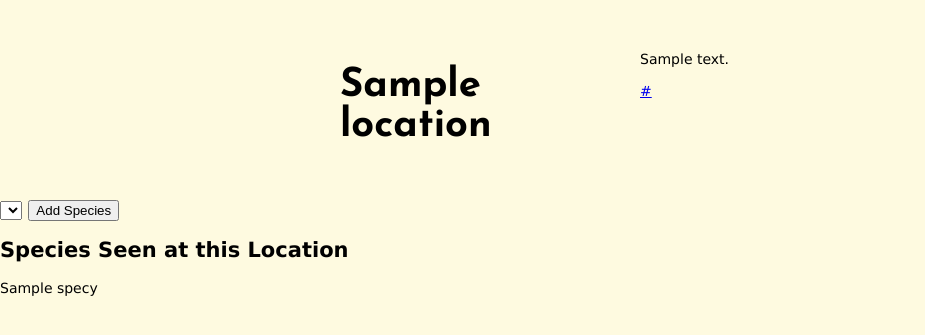
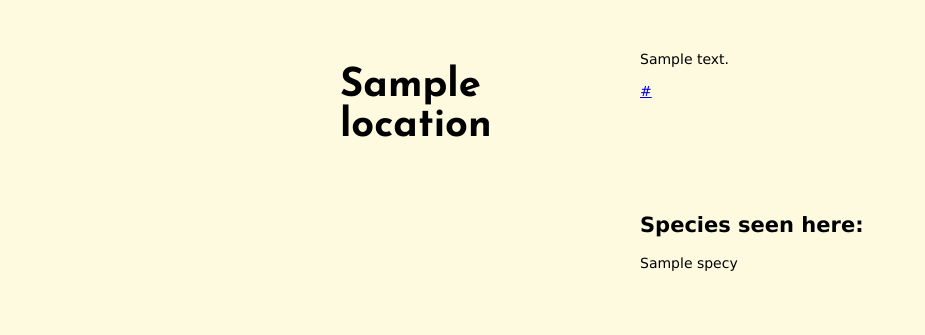
Before and after one commit to pauljburgess/wildlife-locator, a Node server app: page /locations/600000000000000000000001 in a window 1280 px wide. Shown: the part 139-474 px from the top of the page, without its empty margins (0-925 px from the left). Run offline with Node 20, Linux system fonts and the light colour scheme; tables that the repository leaves empty hold one stand-in row (values such as "Sample post"); lists and menus that the app fills with data are empty; some libraries are stand-ins or nearby versions.

Commit message:
Style 'species seen' section

```diff
--- a/public/stylesheets/style.css
+++ b/public/stylesheets/style.css
@@ -90,6 +90,7 @@ form {
   grid-template-rows: auto;
   grid-template-areas:
   "header header header details details details"
+  ". . .  species species species "
   ;
 
 }
@@ -105,3 +106,7 @@ form {
   grid-area: details;
   padding-top: 35px;
 }
+
+#species-seen {
+  grid-area: species;
+}
--- a/views/locations/show.ejs
+++ b/views/locations/show.ejs
@@ -12,26 +12,25 @@
                     <%= location.website %>
                 </a>
         </div>
-    </section>
 
-    <!-- The form below is nearly identical to the Add Performer one from Mongoose Movies -->
-    <section>
+
+        <!-- Some of the below code is nearly identical to some from Mongoose Movies -->
+        <section id="species-seen">
+           <% if (user) {%>
             <form action="/locations/<%= location._id %>/species" method="POST">
                 <select name="speciesId">
-                <%- species.map(s =>
+                    <%- species.map(s=>
                         `<option value="${s._id}">${s.name}</option>`
                         ).join('') %>
                 </select>
                 <button type="submit">Add Species</button>
             </form>
-    </section>
+            <% } %>
+            <h2>Species seen here:</h2>
 
-    <section>
-        <h2>Species Seen at this Location</h2>
-
-        <%- location.wildlife.map(s =>
+            <%- location.wildlife.map(s=>
                 `<div>${s.name}</div>`
                 ).join('') %>
         </section>
-
+    </section>
     <%- include('../partials/footer') %>
```
Lines whose indentation alone changed are shown as unchanged.
